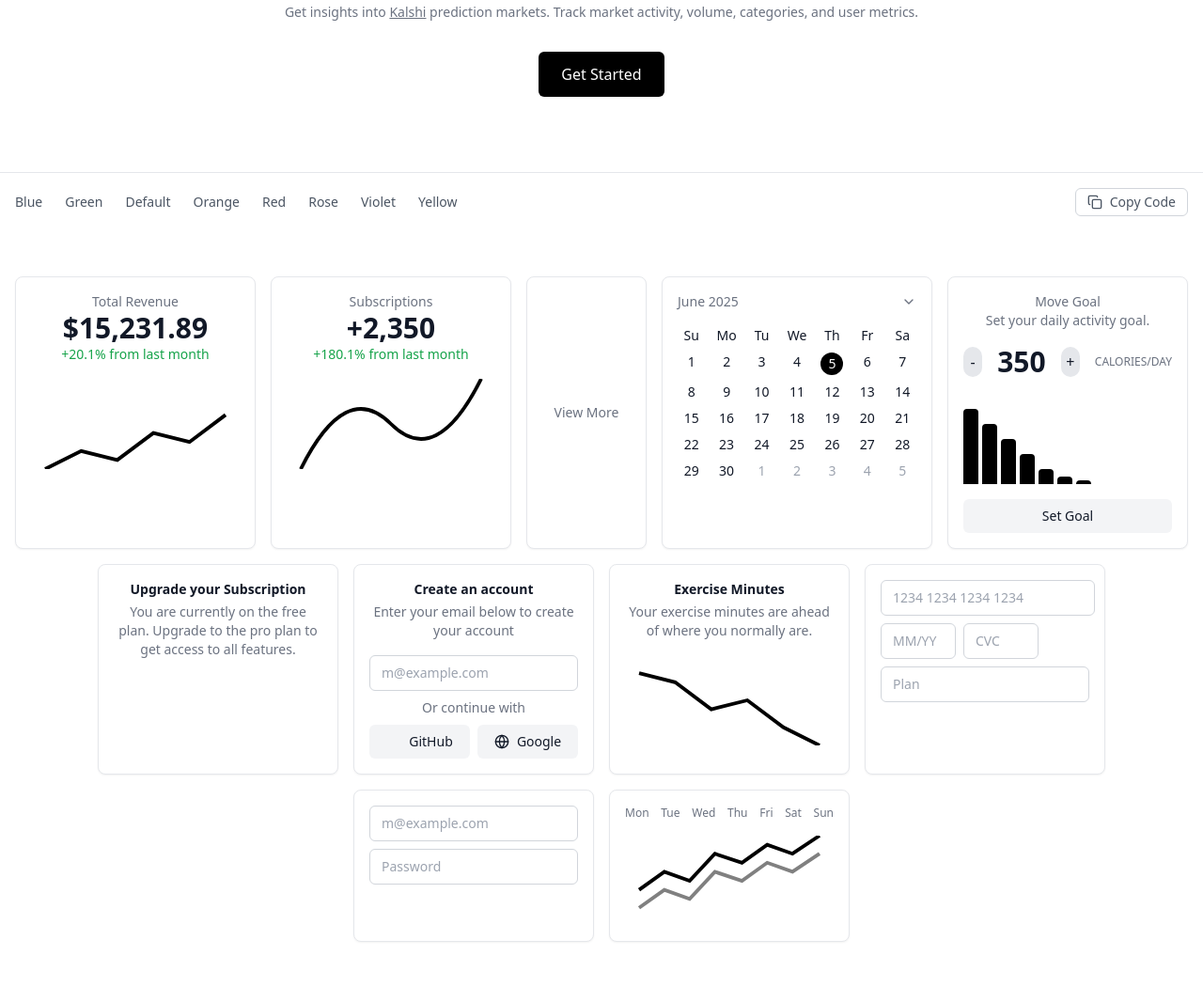
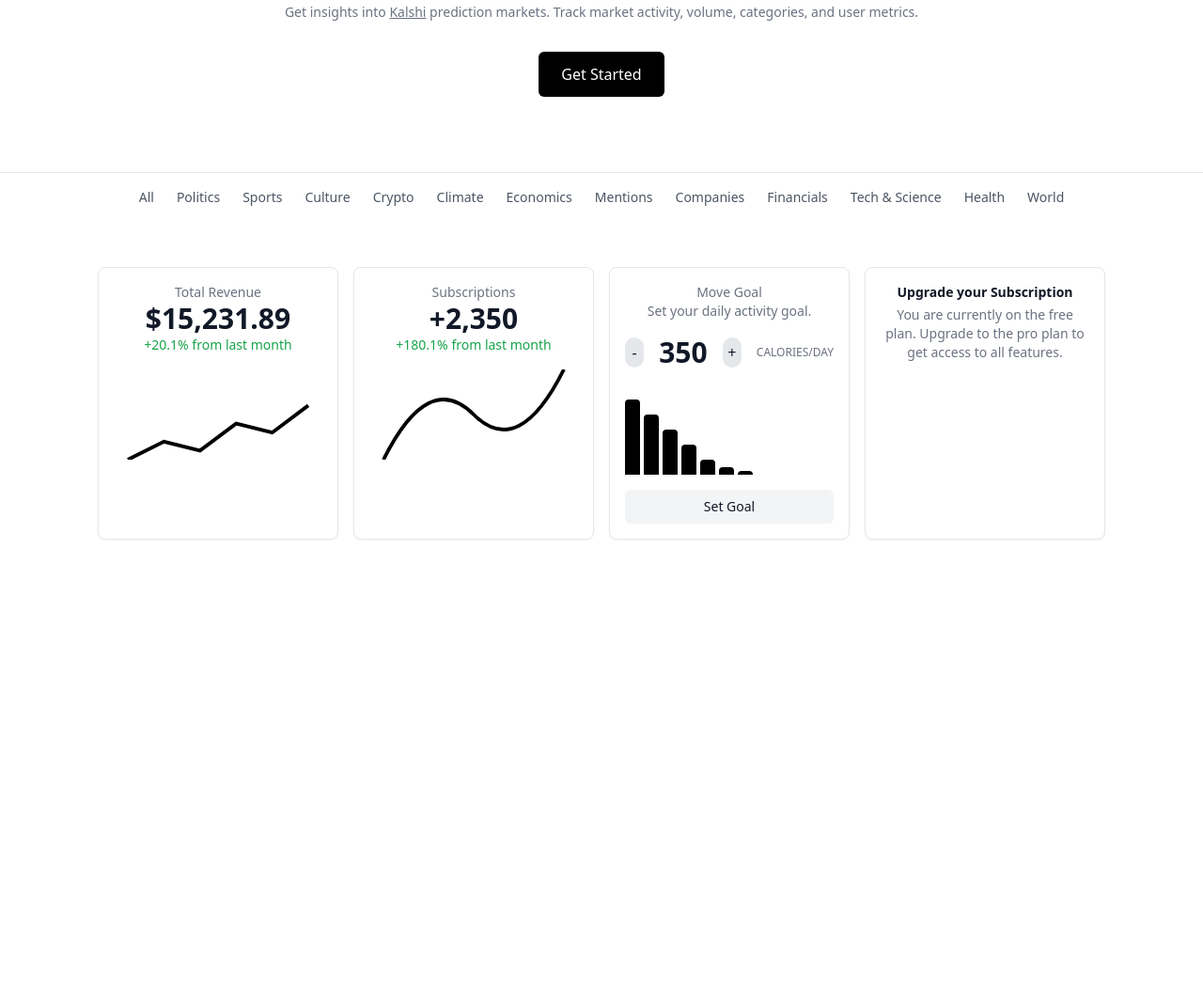
Before and after one commit to chainparser/kalshi-analytics, a Flask app: page / in a window 1280 px wide. Shown: the part 141-1191 px from the top of the page at 94% size. After the commit the page ends 715 px from the top, so only its background shows below. Run offline with Flask 3, Linux system fonts and the light colour scheme; some libraries are stand-ins or nearby versions.

Commit message:
initialized index.html

```diff
--- a/templates/index.html
+++ b/templates/index.html
@@ -38,21 +38,26 @@
 
   <!-- Category Selector -->
   <div class="border-t border-gray-200" id="charts">
-    <div class="container mx-auto px-4 py-4 flex justify-between items-center">
+    <div class="container mx-auto px-4 py-4 flex justify-center items-center">
       <nav class="flex gap-6 text-sm text-gray-600">
-        <a href="#" class="hover:text-gray-900">Blue</a>
-        <a href="#" class="hover:text-gray-900">Green</a>
-        <a href="#" class="hover:text-gray-900">Default</a>
-        <a href="#" class="hover:text-gray-900">Orange</a>
-        <a href="#" class="hover:text-gray-900">Red</a>
-        <a href="#" class="hover:text-gray-900">Rose</a>
-        <a href="#" class="hover:text-gray-900">Violet</a>
-        <a href="#" class="hover:text-gray-900">Yellow</a>
+        <a href="#" class="hover:text-gray-900">All</a>
+        <a href="#" class="hover:text-gray-900">Politics</a>
+        <a href="#" class="hover:text-gray-900">Sports</a>
+        <a href="#" class="hover:text-gray-900">Culture</a>
+        <a href="#" class="hover:text-gray-900">Crypto</a>
+        <a href="#" class="hover:text-gray-900">Climate</a>
+        <a href="#" class="hover:text-gray-900">Economics</a>
+        <a href="#" class="hover:text-gray-900">Mentions</a>
+        <a href="#" class="hover:text-gray-900">Companies</a>
+        <a href="#" class="hover:text-gray-900">Financials</a>
+        <a href="#" class="hover:text-gray-900">Tech &amp; Science</a>
+        <a href="#" class="hover:text-gray-900">Health</a>
+        <a href="#" class="hover:text-gray-900">World</a>
       </nav>
-      <button class="flex items-center gap-2 px-3 py-1 border border-gray-300 rounded-md text-sm text-gray-600 hover:bg-gray-50">
+      <!-- <button class="flex items-center gap-2 px-3 py-1 border border-gray-300 rounded-md text-sm text-gray-600 hover:bg-gray-50">
         <i data-lucide="copy" class="w-4 h-4"></i>
-        Copy Code
-      </button>
+        Get Alerts
+      </button> -->
     </div>
   </div>
 
@@ -86,27 +91,6 @@
           </div>
         </div>
 
-        <!-- View More Card -->
-        <div class="w-32 bg-white p-4 rounded-lg shadow-sm border border-gray-200 flex items-center justify-center text-sm text-gray-500">
-          View More
-        </div>
-
-        <!-- Calendar Card -->
-        <div class="w-72 bg-white p-4 rounded-lg shadow-sm border border-gray-200">
-          <div class="flex justify-between items-center mb-4">
-            <p class="text-sm text-gray-500">June 2025</p>
-            <i data-lucide="chevron-down" class="w-4 h-4 text-gray-500"></i>
-          </div>
-          <div class="grid grid-cols-7 gap-2 text-sm text-center">
-            <div>Su</div><div>Mo</div><div>Tu</div><div>We</div><div>Th</div><div>Fr</div><div>Sa</div>
-            <div>1</div><div>2</div><div>3</div><div>4</div><div class="bg-black text-white rounded-full w-6 h-6 flex items-center justify-center mx-auto">5</div><div>6</div><div>7</div>
-            <div>8</div><div>9</div><div>10</div><div>11</div><div>12</div><div>13</div><div>14</div>
-            <div>15</div><div>16</div><div>17</div><div>18</div><div>19</div><div>20</div><div>21</div>
-            <div>22</div><div>23</div><div>24</div><div>25</div><div>26</div><div>27</div><div>28</div>
-            <div>29</div><div>30</div><div class="text-gray-400">1</div><div class="text-gray-400">2</div><div class="text-gray-400">3</div><div class="text-gray-400">4</div><div class="text-gray-400">5</div>
-          </div>
-        </div>
-
         <!-- Move Goal Card -->
         <div class="w-64 bg-white p-4 rounded-lg shadow-sm border border-gray-200">
           <p class="text-sm text-gray-500">Move Goal</p>
@@ -137,66 +121,6 @@
           <p class="text-sm font-semibold">Upgrade your Subscription</p>
           <p class="text-sm text-gray-500 mt-1">You are currently on the free plan. Upgrade to the pro plan to get access to all features.</p>
         </div>
-
-        <!-- Create an Account -->
-        <div class="w-64 bg-white p-4 rounded-lg shadow-sm border border-gray-200">
-          <p class="text-sm font-semibold">Create an account</p>
-          <p class="text-sm text-gray-500 mt-1">Enter your email below to create your account</p>
-          <input type="email" placeholder="m@example.com" class="mt-4 w-full py-2 px-3 border border-gray-300 rounded-md text-sm">
-          <p class="text-center text-sm text-gray-500 my-2">Or continue with</p>
-          <div class="flex gap-2">
-            <button class="flex-1 py-2 bg-gray-100 rounded-md text-sm flex items-center justify-center gap-2">
-              <i data-lucide="github" class="w-4 h-4"></i> GitHub
-            </button>
-            <button class="flex-1 py-2 bg-gray-100 rounded-md text-sm flex items-center justify-center gap-2">
-              <i data-lucide="globe" class="w-4 h-4"></i> Google
-            </button>
-          </div>
-        </div>
-
-        <!-- Exercise Minutes -->
-        <div class="w-64 bg-white p-4 rounded-lg shadow-sm border border-gray-200">
-          <p class="text-sm font-semibold">Exercise Minutes</p>
-          <p class="text-sm text-gray-500 mt-1">Your exercise minutes are ahead of where you normally are.</p>
-          <div class="mt-4 h-24 relative">
-            <!-- Placeholder for line chart down -->
-            <svg class="w-full h-full" viewBox="0 0 100 50">
-              <path d="M0 10 L20 15 L40 30 L60 25 L80 40 L100 50" stroke="black" stroke-width="2" fill="none"></path>
-            </svg>
-          </div>
-        </div>
-
-        <!-- Card Payment -->
-        <div class="w-64 bg-white p-4 rounded-lg shadow-sm border border-gray-200">
-          <div class="flex gap-2">
-            <input type="text" placeholder="1234 1234 1234 1234" class="flex-1 py-2 px-3 border border-gray-300 rounded-md text-sm">
-          </div>
-          <div class="flex gap-2 mt-2">
-            <input type="text" placeholder="MM/YY" class="w-20 py-2 px-3 border border-gray-300 rounded-md text-sm">
-            <input type="text" placeholder="CVC" class="w-20 py-2 px-3 border border-gray-300 rounded-md text-sm">
-          </div>
-          <input type="text" placeholder="Plan" class="mt-2 w-full py-2 px-3 border border-gray-300 rounded-md text-sm">
-        </div>
-
-        <!-- Email Sign Up -->
-        <div class="w-64 bg-white p-4 rounded-lg shadow-sm border border-gray-200">
-          <input type="email" placeholder="m@example.com" class="w-full py-2 px-3 border border-gray-300 rounded-md text-sm">
-          <input type="password" placeholder="Password" class="mt-2 w-full py-2 px-3 border border-gray-300 rounded-md text-sm">
-        </div>
-
-        <!-- Another Line Chart -->
-        <div class="w-64 bg-white p-4 rounded-lg shadow-sm border border-gray-200">
-          <div class="flex justify-between text-xs text-gray-500 mb-4">
-            <span>Mon</span><span>Tue</span><span>Wed</span><span>Thu</span><span>Fri</span><span>Sat</span><span>Sun</span>
-          </div>
-          <div class="h-24 relative">
-            <!-- Placeholder for line chart -->
-            <svg class="w-full h-full" viewBox="0 0 100 50">
-              <path d="M0 40 L14 30 L28 35 L42 20 L57 25 L71 15 L85 20 L100 10" stroke="gray" stroke-width="2" fill="none"></path>
-              <path d="M0 30 L14 20 L28 25 L42 10 L57 15 L71 5 L85 10 L100 0" stroke="black" stroke-width="2" fill="none"></path>
-            </svg>
-          </div>
-        </div>
       </div>
     </div>
   </section>
```
